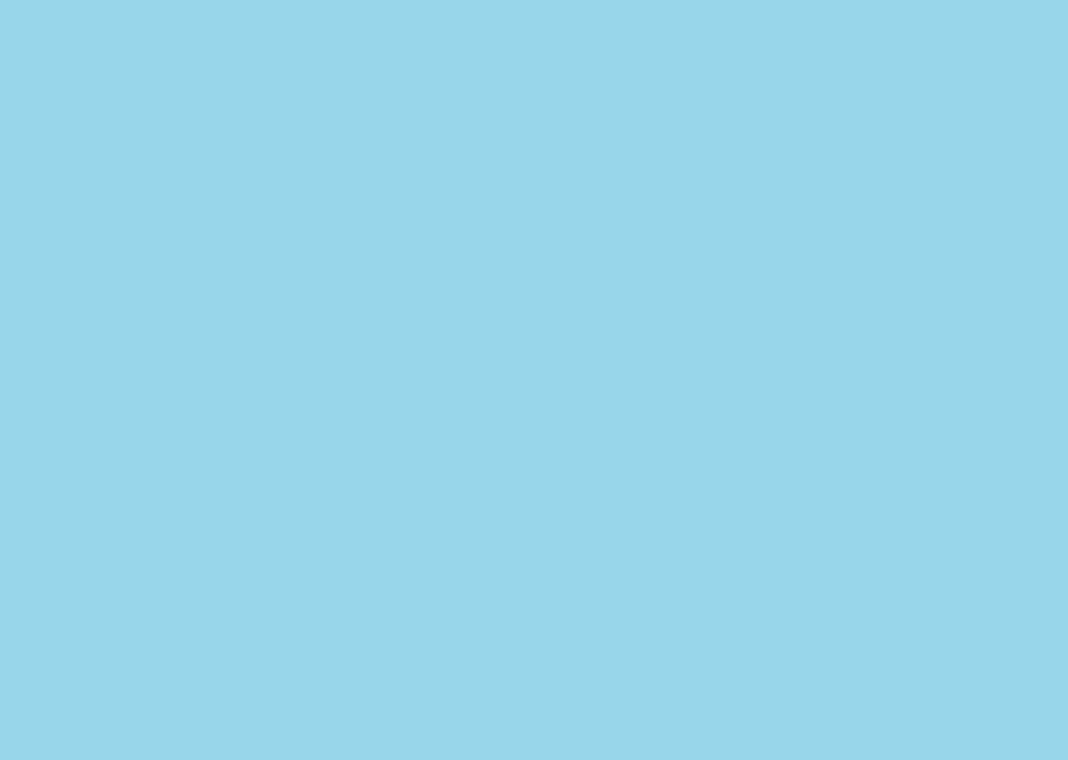
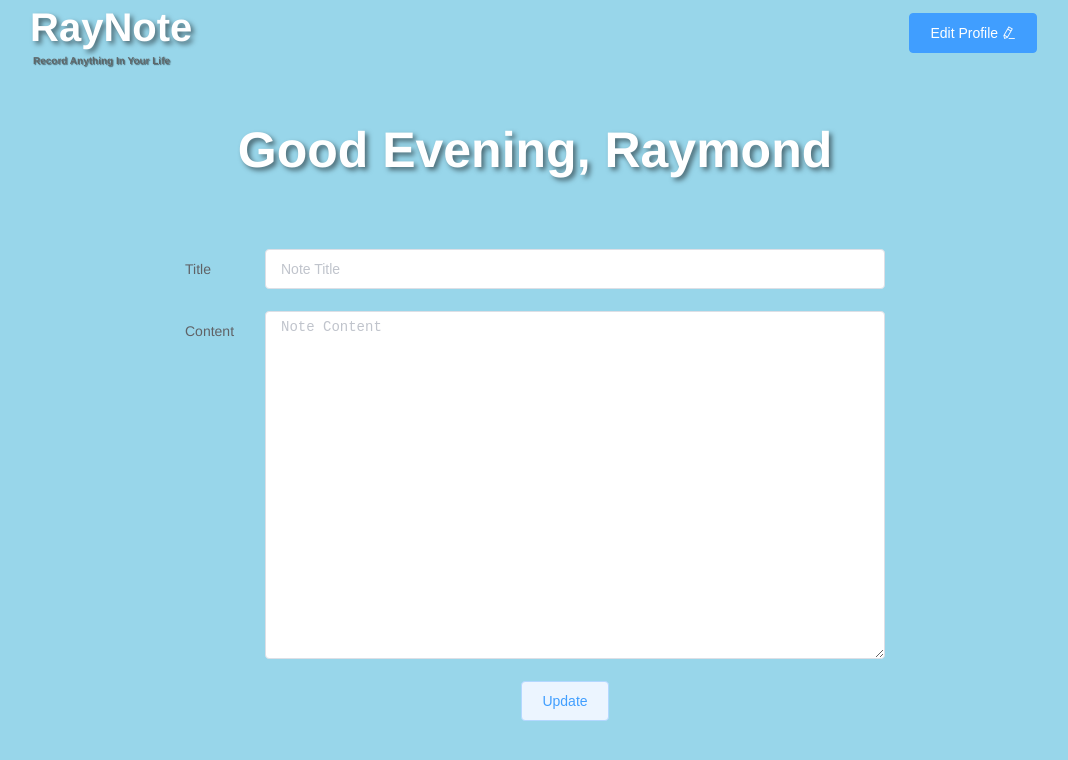
Before and after one commit to raymondlee2020/RayNote, a Vue app in the folder RayNote/ClientApp/: page /UpdateNote in a window 1280 px wide. Shown: the top 760 px of the page, without its empty margins (105-1173 px from the left). Built offline with nearby package versions, Linux system fonts and the light colour scheme.

Commit message:
feat(Views):Complete CreateNote, UpdateNote views UI

```diff
--- a/RayNote/ClientApp/src/views/CreateNote.vue
+++ b/RayNote/ClientApp/src/views/CreateNote.vue
@@ -1,16 +1,55 @@
 <template>
   <div class="create-note-root">
+    <SmallLogo />
+    <GreetBar />
+    <el-form class="note-form" label-position="left" label-width="80px" :model="noteForm">
+      <el-form-item label="Title">
+        <el-input v-model="noteForm.title" placeholder="Note Title"></el-input>
+      </el-form-item>
+      <el-form-item label="Content">
+        <el-input v-model="noteForm.account" type="textarea" rows="16" placeholder="Note Content"></el-input>
+      </el-form-item>
+      <el-form-item>
+        <el-button
+          class="create-btn"
+          plain
+          type="primary"
+          :loading="loading"
+          @click="create()"
+        >Create</el-button>
+      </el-form-item>
+    </el-form>
   </div>
 </template>
 
 <script>
+import { SmallLogo, GreetBar } from "@/components";
 export default {
   name: "CreateNote",
-  components: {}
+  components: {
+    SmallLogo,
+    GreetBar
+  },
+  data() {
+    return {
+      noteForm: {}
+    };
+  }
 };
 </script>
 
 <style lang="scss" scoped>
+@import "../assets/styles/colors";
+@import "../assets/styles/layouts";
 .create-note-root {
+  @extend %flex-1020;
+  > .note-form {
+    width: 90%;
+    max-width: 700px;
+    margin-top: 40px;
+    .create-btn {
+      margin-right: 20px;
+    }
+  }
 }
 </style>
--- a/RayNote/ClientApp/src/views/Dashboard.vue
+++ b/RayNote/ClientApp/src/views/Dashboard.vue
@@ -2,7 +2,10 @@
   <div class="dashboard-root">
     <SmallLogo />
     <GreetBar />
-    <div class="title">Notes</div>
+    <div class="title">
+      <div>Notes</div>
+      <i class="el-icon-plus" style="cursor: pointer;" @click.native="add()"></i>
+    </div>
     <el-row :gutter="20" class="notes">
       <el-col :xs="24" :sm="12" :md="12" :lg="8" :xl="8">
         <el-card class="note" @click.native="detail()">
@@ -45,7 +48,8 @@ export default {
   methods: {
     detail() {
       console.log("detail");
-    }
+    },
+    add() {}
   }
 };
 </script>
@@ -58,7 +62,7 @@ export default {
   > .title {
     width: 100%;
     display: flex;
-    justify-content: flex-start;
+    justify-content: space-between;
     color: $grey;
     font-size: 30px;
     font-weight: 700;
@@ -74,6 +78,7 @@ export default {
     width: 100%;
     height: 250px;
     margin-bottom: 20px;
+    cursor: pointer;
   }
   .clearfix:before,
   .clearfix:after {
--- a/RayNote/ClientApp/src/views/UpdateNote.vue
+++ b/RayNote/ClientApp/src/views/UpdateNote.vue
@@ -1,16 +1,55 @@
 <template>
   <div class="update-note-root">
+    <SmallLogo />
+    <GreetBar />
+    <el-form class="note-form" label-position="left" label-width="80px" :model="noteForm">
+      <el-form-item label="Title">
+        <el-input v-model="noteForm.title" placeholder="Note Title"></el-input>
+      </el-form-item>
+      <el-form-item label="Content">
+        <el-input v-model="noteForm.account" type="textarea" rows="16" placeholder="Note Content"></el-input>
+      </el-form-item>
+      <el-form-item>
+        <el-button
+          class="update-btn"
+          plain
+          type="primary"
+          :loading="loading"
+          @click="create()"
+        >Update</el-button>
+      </el-form-item>
+    </el-form>
   </div>
 </template>
 
 <script>
+import { SmallLogo, GreetBar } from "@/components";
 export default {
   name: "UpdateNote",
-  components: {}
+  components: {
+    SmallLogo,
+    GreetBar
+  },
+  data() {
+    return {
+      noteForm: {}
+    };
+  }
 };
 </script>
 
 <style lang="scss" scoped>
+@import "../assets/styles/colors";
+@import "../assets/styles/layouts";
 .update-note-root {
+  @extend %flex-1020;
+  > .note-form {
+    width: 90%;
+    max-width: 700px;
+    margin-top: 40px;
+    .update-btn {
+      margin-right: 20px;
+    }
+  }
 }
 </style>
```
